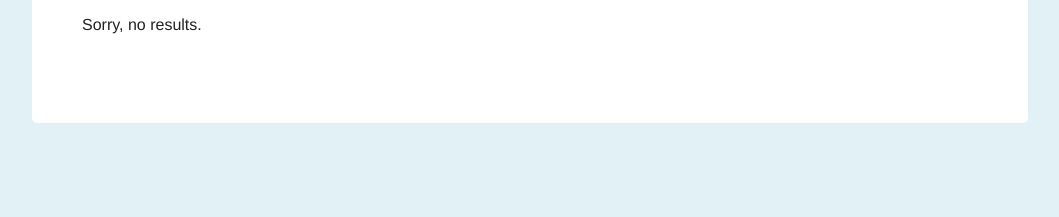
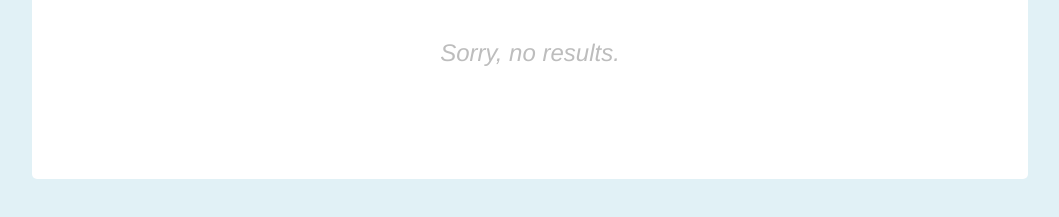
Before and after one commit to holdercp/techdegree-project-2, a website: page index.html in a window 1280 px wide. Both pictures are taken after typing "Sample" into the empty fields and a click on the button "Search". Shown: the part 137-354 px from the top of the page, without its empty margins (110-1169 px from the left). Drawn offline with Linux system fonts and the light colour scheme.

Commit message:
Add styles for "No results"

```diff
--- a/css/design.css
+++ b/css/design.css
@@ -124,3 +124,11 @@ body {
   background-color: #4ba6c3;
   color: #fff;
 }
+
+.no-student {
+  color: #bdbdbd;
+  font-size: 1.5rem;
+  font-style: italic;
+  padding: 1.5rem;
+  text-align: center;
+}
```
